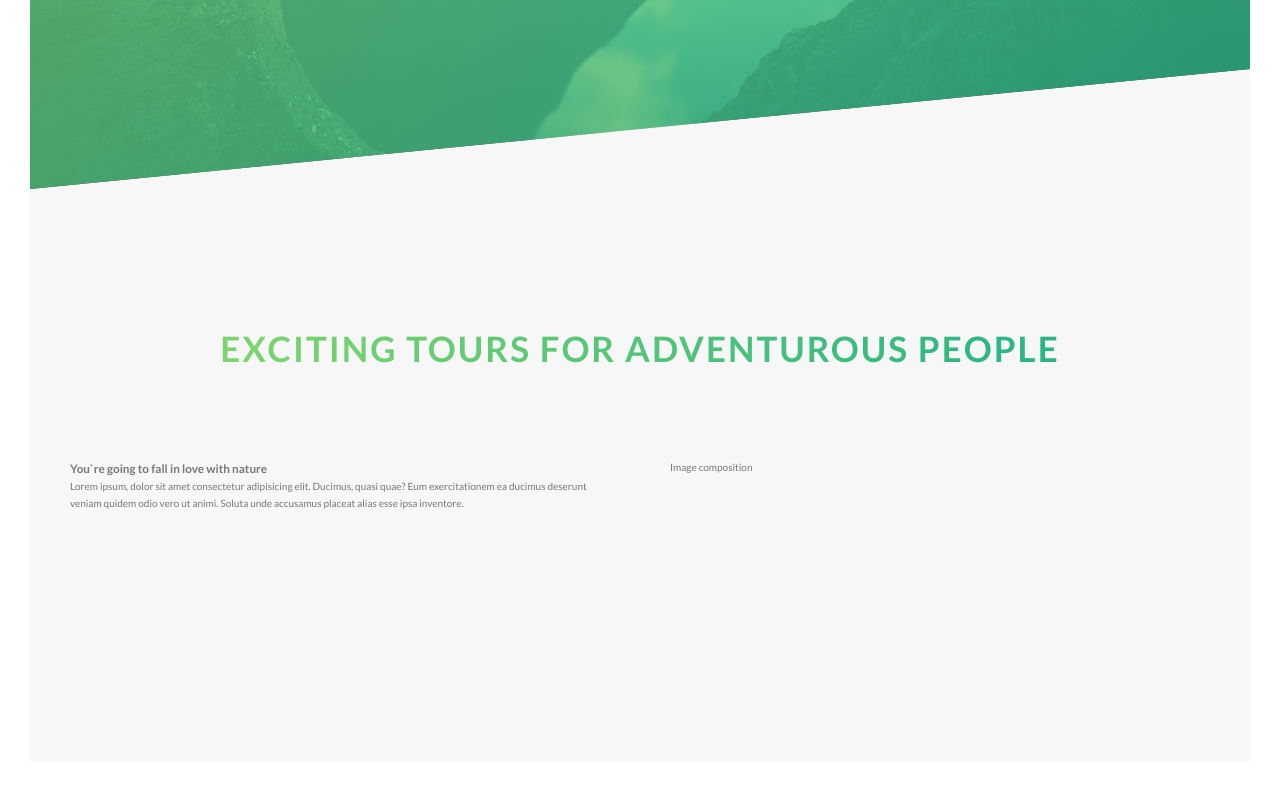
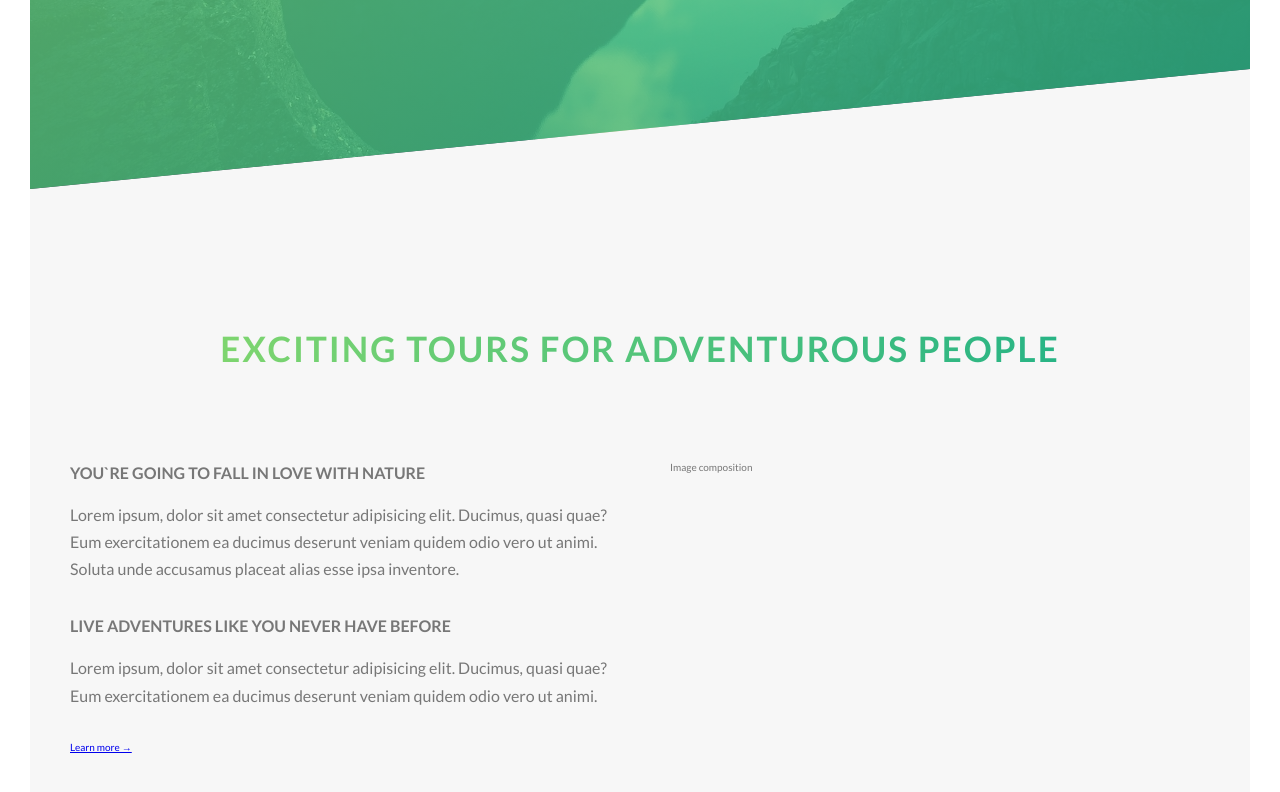
Before and after one commit to Qnemes/Natours, a website: page index.html in a window 1280 px wide. Shown: the part 601-1393 px from the top of the page. Drawn offline with Linux system fonts and the light colour scheme.

Commit message:
initial commit

```diff
--- a/index.html
+++ b/index.html
@@ -25,19 +25,25 @@
 
         <main>
             <section class="section-about">
-                <div class="u-center-text u-margin-bottom-8">
+                <div class="u-center-text u-margin-bottom-big">
                     <h2 class="heading-secondary">
                         Exciting tours for adventurous people
                     </h2>
                 </div>
                 <div class="row">
                     <div class="col-1-of-2">
-                        <h3 class="heading-tertiary">You`re going to fall in love with nature</h3>
+                        <h3 class="heading-tertiary u-margin-bottom-small">You`re going to fall in love with nature</h3>
                         <p class="paragraph">
                             Lorem ipsum, dolor sit amet consectetur adipisicing elit.
                             Ducimus, quasi quae? Eum exercitationem ea ducimus deserunt veniam quidem odio vero ut animi.
                             Soluta unde accusamus placeat alias esse ipsa inventore.
                         </p>
+                        <h3 class="heading-tertiary u-margin-bottom-small">Live adventures like you never have before</h3>
+                        <p class="paragraph">
+                            Lorem ipsum, dolor sit amet consectetur adipisicing elit.
+                            Ducimus, quasi quae? Eum exercitationem ea ducimus deserunt veniam quidem odio vero ut animi.
+                        </p>
+                        <a href="#" class="btn-next">Learn more &rarr;</a>
                     </div>
                     <div class="col-1-of-2">
                         Image composition
--- a/sass/base/_typography.scss
+++ b/sass/base/_typography.scss
@@ -43,3 +43,14 @@ body {
 		text-shadow: .5rem 1rem 2rem rgba($color-black, .2);
 	}
 }
+.heading-tertiary {
+	font-size: 1.6rem;
+	font-weight: 700;
+	text-transform: uppercase;
+}
+.paragraph {
+	font-size: 1.6rem;
+	&:not(:last-child){
+		margin-bottom: 3rem;
+	}
+}
--- a/sass/base/_utilities.scss
+++ b/sass/base/_utilities.scss
@@ -1,6 +1,12 @@
 .u-center-text {
 	text-align: center;
 }
-.u-margin-bottom-8 {
+.u-margin-bottom-big {
 	margin-bottom: 8rem;
 }
+.u-margin-bottom-medium {
+    margin-bottom: 4rem;
+}
+.u-margin-bottom-small {
+    margin-bottom: 1.5rem;
+}
--- a/sass/pages/_home.scss
+++ b/sass/pages/_home.scss
@@ -1,5 +1,5 @@
 .section-about {
     background-color: $color-grey-light-1;
     padding: 25rem 0;
-    margin-top: -15vh ;
+    margin-top: -15vh;
 }
```
Also changed, not shown: css/style.css.
